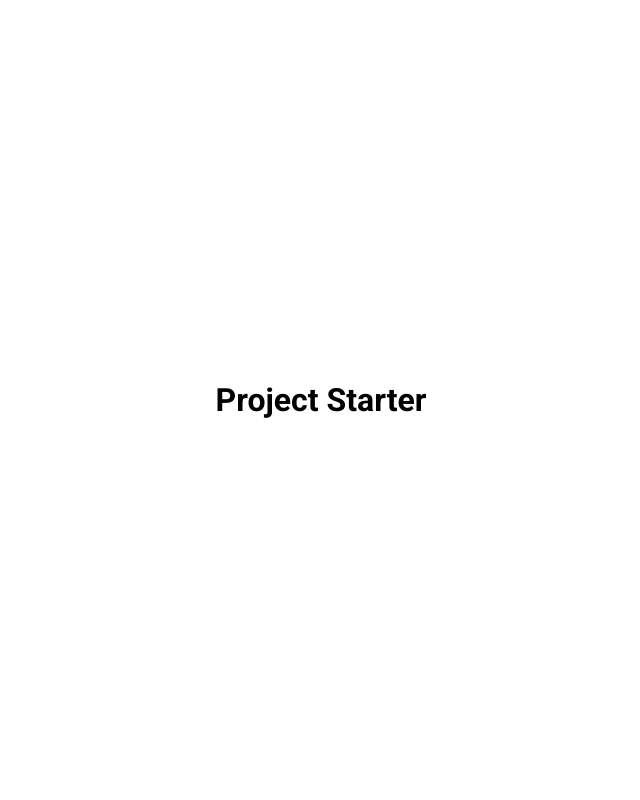
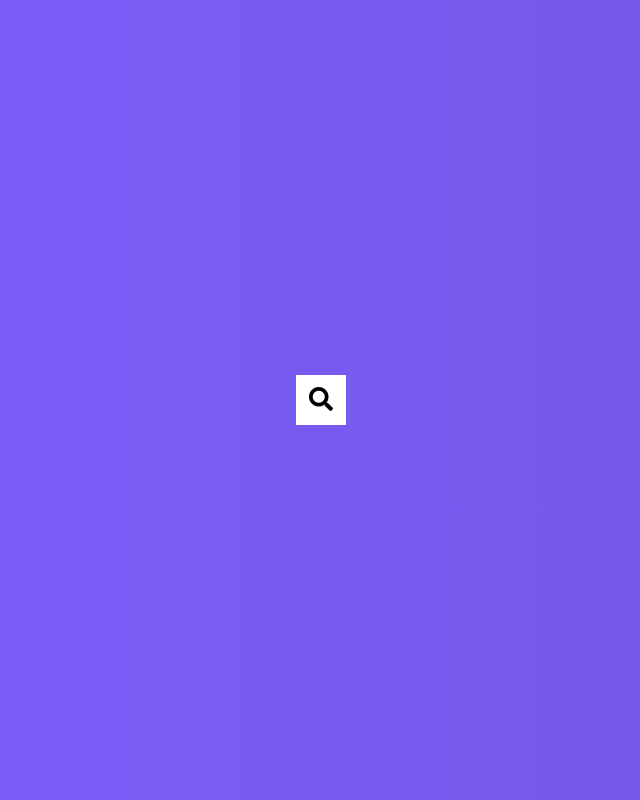
Before and after one commit to dev-vikasgupta/short-input-widget, a plain HTML site: page index.html in a window 1280 px wide. Shown: the whole page, without its empty margins (319-959 px from the left). Drawn offline with Linux system fonts and the light colour scheme.

Commit message:
* Added Basic Structure with Styling of input.

```diff
--- a/index.html
+++ b/index.html
@@ -3,12 +3,17 @@
 <head>
     <meta charset="UTF-8">
     <meta name="viewport" content="width=device-width, initial-scale=1.0">
-    <title>Project Name</title>
+    <title>Input Widget</title>
     <link rel="stylesheet" href="https://cdnjs.cloudflare.com/ajax/libs/font-awesome/5.15.1/css/all.min.css" integrity="sha512-+4zCK9k+qNFUR5X+cKL9EIR+ZOhtIloNl9GIKS57V1MyNsYpYcUrUeQc9vNfzsWfV28IaLL3i96P9sdNyeRssA==" crossorigin="anonymous" />
     <link rel="stylesheet" href="style.css">
 </head>
 <body>
-    <h1>Project Starter</h1>
+    <div id="searchbar">
+        <div class="search">
+            <input type="text" name="search" id="" placeholder="Search ..." class="input">
+            <button class="btn"><i class="fas fa-search"></i></button>
+        </div>
+    </div>
     <script src="script.js"></script>
 </body>
 </html>
--- a/style.css
+++ b/style.css
@@ -1,13 +1,51 @@
 @import url('https://fonts.googleapis.com/css2?family=Roboto:wght@400;700&display=swap');
 * {
   box-sizing: border-box;
+  margin: 0;
+  padding: 0;
 }
 body {
   font-family: Roboto, sans-serif;
-  margin: 0;
+}
+#searchbar {
+  background-image: linear-gradient(90deg, #7d5fff, #7158e2);
   display: flex;
-  flex-direction: column;
   align-items: center;
   justify-content: center;
   height: 100vh; /* make default body height to it's view */
 }
+#searchbar .search {
+  position: relative;
+  height: 50px;
+}
+#searchbar .search > .input {
+  background-color: #fff;
+  font-size: 18px;
+  height: 50px;
+  width: 50px;
+  border: 0;
+  padding: 15px;
+  transition: width 0.3s ease;
+}
+#searchbar .search > .btn {
+  background-color: #fff;
+  border: 0;
+  height: 50px;
+  width: 50px;
+  font-size: 24px;
+  position: absolute;
+  top: 0;
+  left: 0;
+  cursor: pointer;
+  transition: transform 0.3s ease;
+}
+#searchbar .search > .input:focus,
+#searchbar .search > .btn:focus {
+  outline: 0;
+}
+#searchbar .search.active > .input {
+  width: 200px;
+}
+#searchbar .search.active > .btn {
+  transform: translateX(200px);
+}
```
